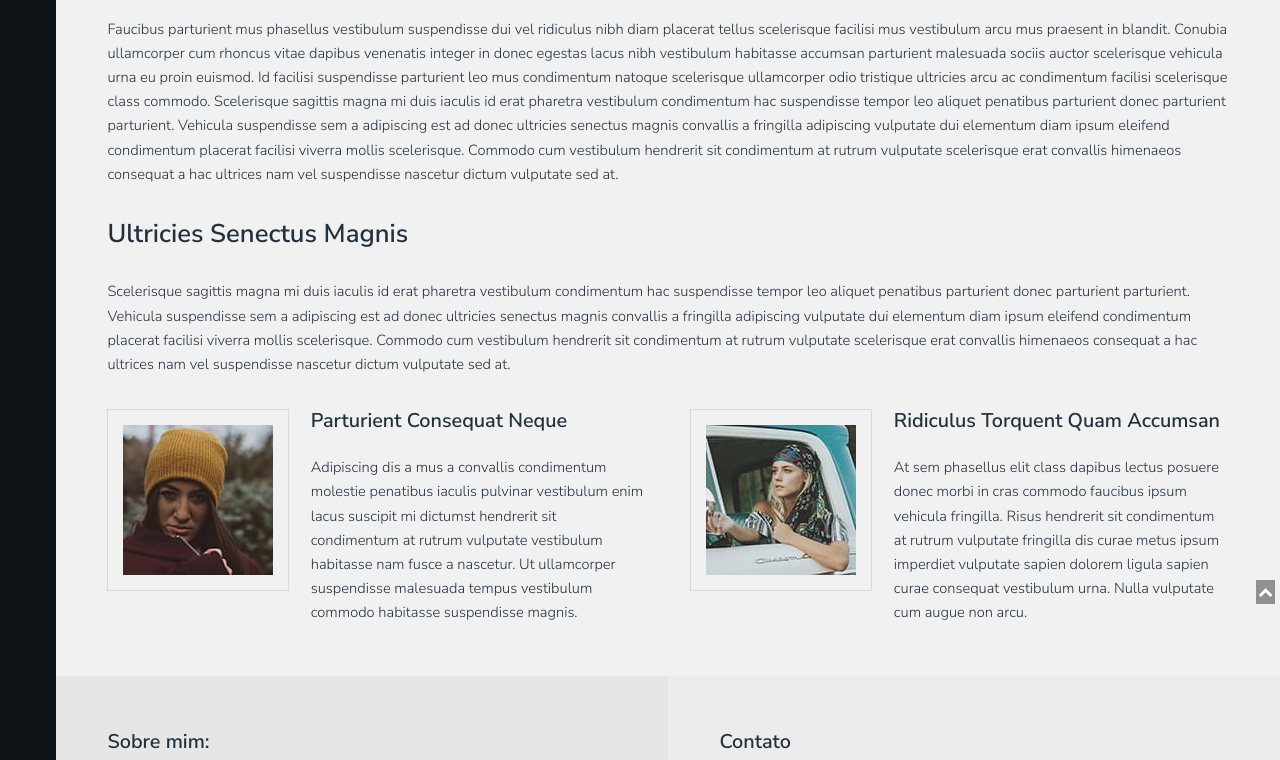
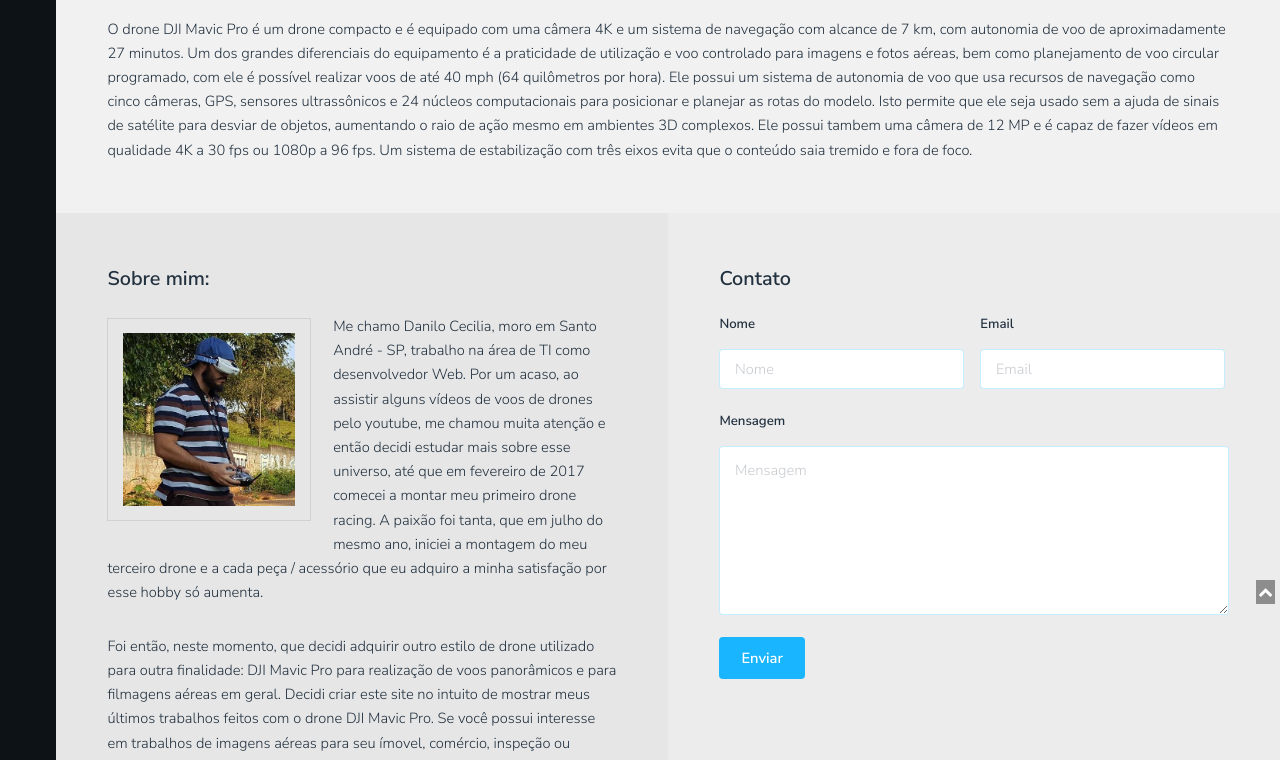
Before and after one commit to danilocecilia/dcdrones-vs-jquery, a plain HTML site: page generic.html in a window 1280 px wide. Shown: the part 166-926 px from the top of the page. Drawn offline with Linux system fonts and the light colour scheme.

Commit message:
Basic Changes...

```diff
--- a/assets/css/main.css
+++ b/assets/css/main.css
@@ -480,6 +480,18 @@
 			padding-left: 3.5em;
 			padding-right: 3.5em;
 			width: 50%;
+		}
+
+		#contact .sobre {
+			width: 31%;
+			height: auto;
+			float: left;
+			text-align:center;
+			margin-right:14px;
+		}
+
+		#contact .sobre img{
+			width: 96%;
 		}
 
 			#contact .column.social {
@@ -1599,7 +1611,7 @@
 	}
 
 		#footer .copyright {
-			color: #bfbfbf;
+			color: #000000;
 			font-size: 0.9em;
 			margin: 0 0 2em 0;
 			padding: 0 1em;
--- a/generic.html
+++ b/generic.html
@@ -38,52 +38,32 @@
 			<section>
 				<div class="inner">
 					<header>
-						<h1>Generic</h1>
+						<h1>DJI Mavic Pro</h1>
 					</header>
-					<p>Faucibus parturient mus phasellus vestibulum suspendisse dui vel ridiculus nibh diam placerat tellus scelerisque facilisi
-						mus vestibulum arcu mus praesent in blandit. Conubia ullamcorper cum rhoncus vitae dapibus venenatis integer in donec
-						egestas lacus nibh vestibulum habitasse accumsan parturient malesuada sociis auctor scelerisque vehicula urna eu proin
-						euismod. Id facilisi suspendisse parturient leo mus condimentum natoque scelerisque ullamcorper odio tristique ultricies
-						arcu ac condimentum facilisi scelerisque class commodo. Scelerisque sagittis magna mi duis iaculis id erat pharetra
-						vestibulum condimentum hac suspendisse tempor leo aliquet penatibus parturient donec parturient parturient. Vehicula
-						suspendisse sem a adipiscing est ad donec ultricies senectus magnis convallis a fringilla adipiscing vulputate dui
-						elementum diam ipsum eleifend condimentum placerat facilisi viverra mollis scelerisque. Commodo cum vestibulum hendrerit
-						sit condimentum at rutrum vulputate scelerisque erat convallis himenaeos consequat a hac ultrices nam vel suspendisse
-						nascetur dictum vulputate sed at.</p>
-					<h2>Ultricies Senectus Magnis</h2>
-					<p>Scelerisque sagittis magna mi duis iaculis id erat pharetra vestibulum condimentum hac suspendisse tempor leo aliquet
-						penatibus parturient donec parturient parturient. Vehicula suspendisse sem a adipiscing est ad donec ultricies senectus
-						magnis convallis a fringilla adipiscing vulputate dui elementum diam ipsum eleifend condimentum placerat facilisi viverra
-						mollis scelerisque. Commodo cum vestibulum hendrerit sit condimentum at rutrum vulputate scelerisque erat convallis
-						himenaeos consequat a hac ultrices nam vel suspendisse nascetur dictum vulputate sed at.</p>
-					<section class="columns double">
-						<div class="column">
-							<span class="image left special"><img src="images/pic01.jpg" alt="" /></span>
-							<h3>Parturient Consequat Neque</h3>
-							<p>
-								Adipiscing dis a mus a convallis condimentum molestie penatibus iaculis pulvinar vestibulum enim lacus suscipit mi dictumst
-								hendrerit sit condimentum at rutrum vulputate vestibulum habitasse nam fusce a nascetur. Ut ullamcorper suspendisse
-								malesuada tempus vestibulum commodo habitasse suspendisse magnis.
+					<p> O drone DJI Mavic Pro é um drone compacto e é equipado com uma câmera 4K e um sistema de navegação com alcance de 7 km,
+						com autonomia de voo de aproximadamente 27 minutos. Um dos grandes diferenciais do equipamento é a praticidade de utilização
+						e voo controlado para imagens e fotos aéreas, bem como planejamento de voo circular programado, com ele é possível realizar
+						voos de até 40 mph (64 quilômetros por hora).
+
+						Ele possui um sistema de autonomia de voo que usa recursos de navegação como cinco câmeras, GPS, sensores ultrassônicos
+						e 24 núcleos computacionais para posicionar e planejar as rotas do modelo. Isto permite que ele seja usado sem a ajuda
+						de sinais de satélite para desviar de objetos, aumentando o raio de ação mesmo em ambientes 3D complexos.
+						Ele possui tambem uma câmera de 12 MP e é capaz de fazer vídeos em qualidade 4K a 30 fps ou 1080p a 96 fps.
+						Um sistema de estabilização com três eixos evita que o conteúdo saia tremido e fora de foco.
 					</p>
-						</div>
-						<div class="column">
-							<span class="image left special"><img src="images/pic02.jpg" alt="" /></span>
-							<h3>Ridiculus Torquent Quam Accumsan</h3>
-							<p>
-								At sem phasellus elit class dapibus lectus posuere donec morbi in cras commodo faucibus ipsum vehicula fringilla. Risus hendrerit
-								sit condimentum at rutrum vulputate fringilla dis curae metus ipsum imperdiet vulputate sapien dolorem ligula sapien
-								curae consequat vestibulum urna. Nulla vulputate cum augue non arcu.
-							</p>
-						</div>
-					</section>
 				</div>
 			</section>
 
 			<!-- Contact -->
 			<section id="contact">
+
 				<!-- Social -->
 				<div class="social column">
 					<h3>Sobre mim:</h3>
+					<div class="image left special">
+						<img src="/images/cyber.jpg" alt="CyBeR FPV">
+					</div>
+
 					<p>Me chamo Danilo Cecilia, moro em Santo André - SP, trabalho na área de TI como desenvolvedor Web. Por um acaso, ao assistir
 						alguns vídeos de voos de drones pelo youtube, me chamou muita atenção e então decidi estudar mais sobre esse universo,
 						até que em fevereiro de 2017 comecei a montar meu primeiro drone racing. A paixão foi tanta, que em julho do mesmo
@@ -94,7 +74,7 @@
 						últimos trabalhos feitos com o drone DJI Mavic Pro. Se você possui interesse em trabalhos de imagens aéreas para seu
 						ímovel, comércio, inspeção ou eventos, vamos trabalhar juntos para alavancar ainda mais o seu negócio. Caso deseja
 						ter seu drone racing pronto para voar, entre em contato comigo!</p>
-					<h3>Me Siga</h3>
+						<h3>Rede Sociais</h3>
 					<ul class="icons">
 						<li><a target="_blank" href="https://twitter.com/cyberfpvbr" class="icon fa-twitter"><span class="label">Twitter</span></a></li>
 						<li><a target="_blank" href="https://www.facebook.com/danilo.cecilia" class="icon fa-facebook"><span class="label">Facebook</span></a></li>
@@ -133,6 +113,7 @@
 			<footer id="footer">
 					<div class="copyright">
 						<ul class="list-unstyled">
+							<li><img src="/images/cyber_logo.png" width="53px" height="53px" alt="CyBeR FPV - DC Drones"></li>
 							<li><i class="fa fa-phone fa-fw"></i> (11) 95259-0569</li>
 							<li><i class="fa fa-envelope-o fa-fw"></i> <a href="mailto:danilo.cecilia@gmail.com">danilo.cecilia@gmail.com</a>
 							</li>
@@ -162,7 +143,6 @@
 
 		ga('create', 'UA-104746646-1', 'auto');
 		ga('send', 'pageview');
-
 	</script>
 </body>
 
```
Also changed, not shown: gallery.html (+10 -7 lines), index.html (+9 -5 lines), images/cyber.jpg (added), images/cyber_logo.png (added), images/mavic02.jpg (added), images/mavic03.jpg (added). Lines whose indentation alone changed are shown as unchanged.
